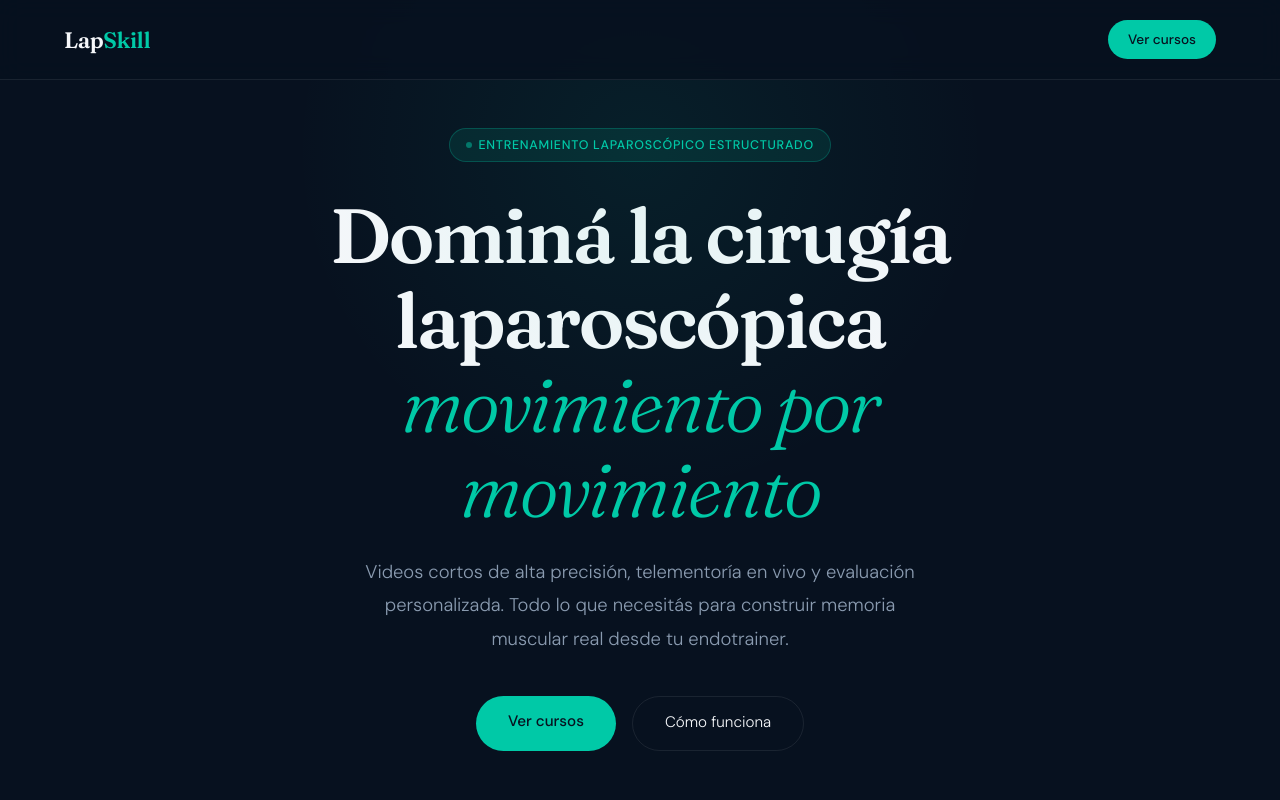
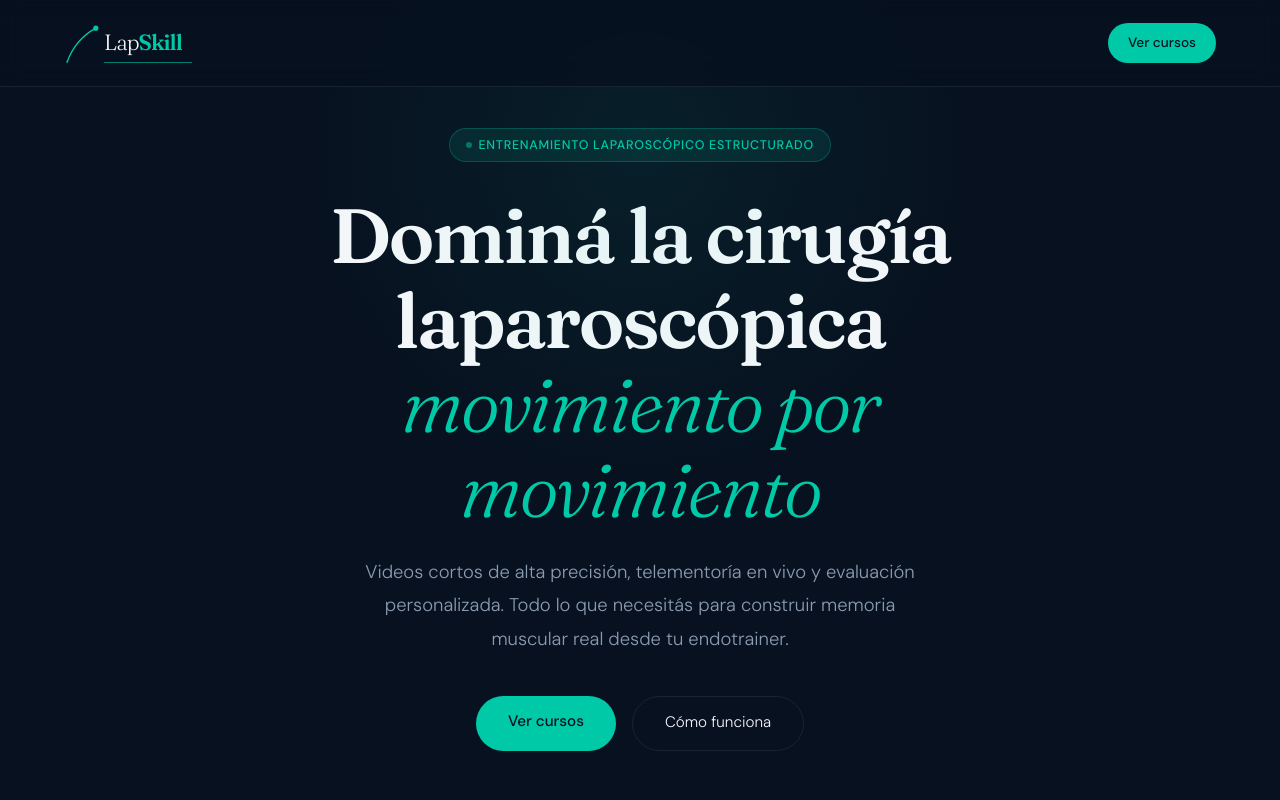
Before and after one commit to agustinmatucci-dev/lapskill, a Next.js app: page / in a window 1280 px wide. Shown: the top 800 px of the page. Built offline with nearby package versions, Linux system fonts and the light colour scheme.

Commit message:
logo LapSkill definitivo

```diff
--- a/app/page.js
+++ b/app/page.js
@@ -109,7 +109,18 @@ export default function Home() {
       <link href="https://fonts.googleapis.com/css2?family=Fraunces:ital,opsz,wght@0,9..144,300;0,9..144,600;1,9..144,300&family=DM+Sans:wght@300;400;500&display=swap" rel="stylesheet" />
 
       <nav>
-        <a href="#" className="nav-logo">Lap<span>Skill</span></a>
+        <a href="#" className="nav-logo" style={{display:'flex',alignItems:'center',gap:'4px',textDecoration:'none'}}>
+  <svg width="36" height="46" viewBox="0 0 70 90" style={{flexShrink:0}}>
+    <path d="M6 82 Q22 38 62 16" fill="none" stroke="#00c9a7" strokeWidth="2.5" strokeLinecap="round"/>
+    <circle cx="62" cy="16" r="5" fill="#00c9a7"/>
+    <circle cx="6" cy="82" r="2.5" fill="#00c9a7" opacity="0.35"/>
+  </svg>
+  <div style={{position:'relative'}}>
+    <span style={{fontSize:'22px',fontWeight:200,color:'#f5f7fa',letterSpacing:'-1px',lineHeight:1}}>Lap</span>
+    <span style={{fontSize:'22px',fontWeight:700,color:'#00c9a7',letterSpacing:'-1px',lineHeight:1}}>Skill</span>
+    <div style={{height:'1px',background:'#00c9a7',opacity:0.6,marginTop:'0px',width:'calc(100% + 10px)'}}></div>
+  </div>
+</a>
         <div className="nav-right">
           <a href="#cursos" className="nav-cta">Ver cursos</a>
         </div>
```
Also changed, not shown: 1 other file (tests, documents, lock files or other folders).
